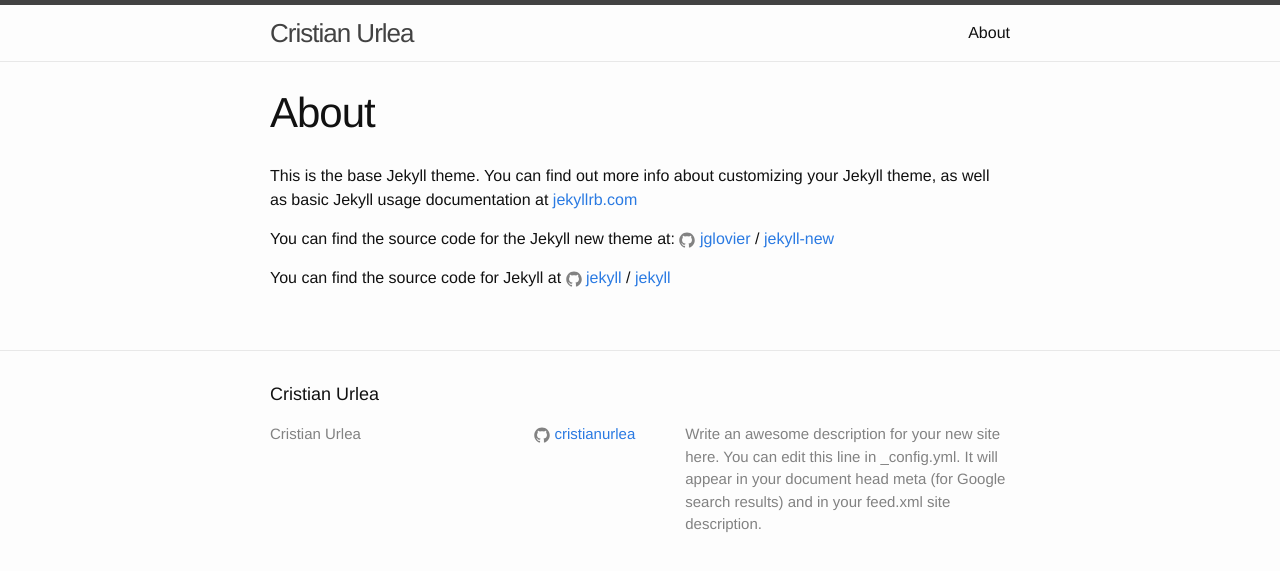
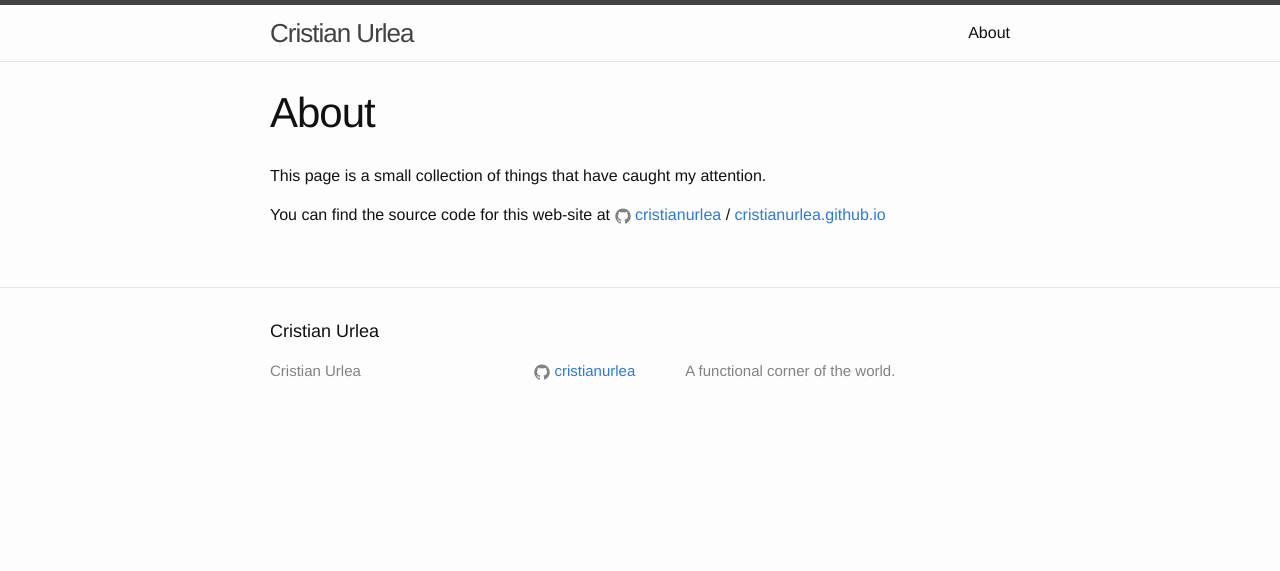
Before and after one commit to cristianurlea/cristianurlea.github.io, a Jekyll site: the page built from about.md, in a window 1280 px wide. Shown: the top 571 px of the page. Built offline with Jekyll 4.4.1, drawn with Linux system fonts in a browser that asks for light colours.

Commit message:
about; short

```diff
--- a/_config.yml
+++ b/_config.yml
@@ -1,21 +1,10 @@
-# Welcome to Jekyll!
-#
-# This config file is meant for settings that affect your whole blog, values
-# which you are expected to set up once and rarely need to edit after that.
-# For technical reasons, this file is *NOT* reloaded automatically when you use
-# 'jekyll serve'. If you change this file, please restart the server process.
-
-# Site settings
 title: Cristian Urlea
 email:
-description: > # this means to ignore newlines until "baseurl:"
-  Write an awesome description for your new site here. You can edit this
-  line in _config.yml. It will appear in your document head meta (for
-  Google search results) and in your feed.xml site description.
+description: > #
+  A functional corner of the world.
 baseurl: "" # the subpath of your site, e.g. /blog
 url: "http://cristian.urlea.ro" # the base hostname & protocol for your site
 twitter_username:
 github_username:  cristianurlea
 
-# Build settings
 markdown: kramdown
--- a/about.md
+++ b/about.md
@@ -4,12 +4,10 @@ title: About
 permalink: /about/
 ---
 
-This is the base Jekyll theme. You can find out more info about customizing your Jekyll theme, as well as basic Jekyll usage documentation at [jekyllrb.com](http://jekyllrb.com/)
+This page is a small collection of things that have caught my attention.
 
-You can find the source code for the Jekyll new theme at:
-{% include icon-github.html username="jglovier" %} /
-[jekyll-new](https://github.com/jglovier/jekyll-new)
 
-You can find the source code for Jekyll at
-{% include icon-github.html username="jekyll" %} /
-[jekyll](https://github.com/jekyll/jekyll)
+
+You can find the source code for this web-site at
+{% include icon-github.html username="cristianurlea" %} /
+[cristianurlea.github.io](https://github.com/cristianurlea/cristianurlea.github.io)
```
